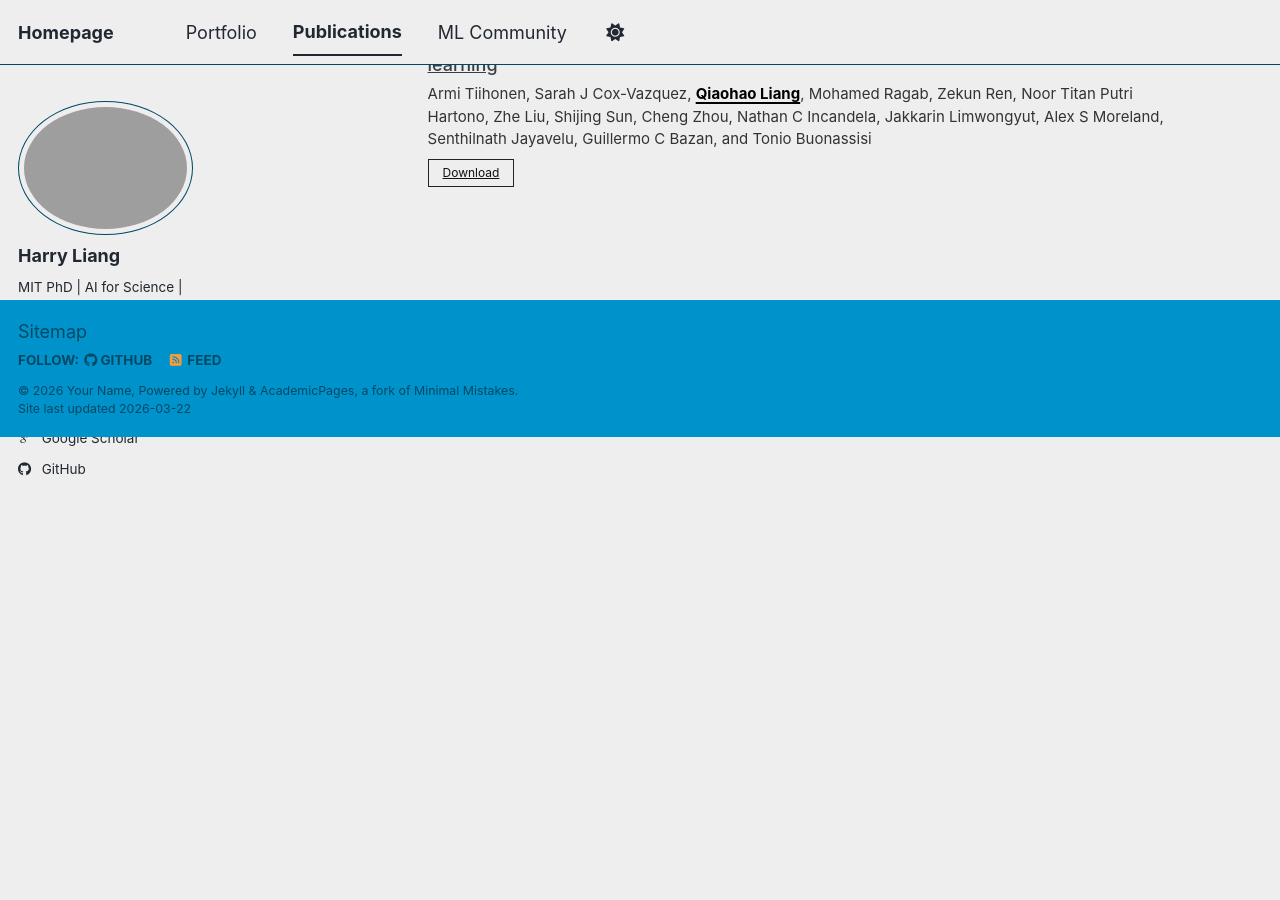
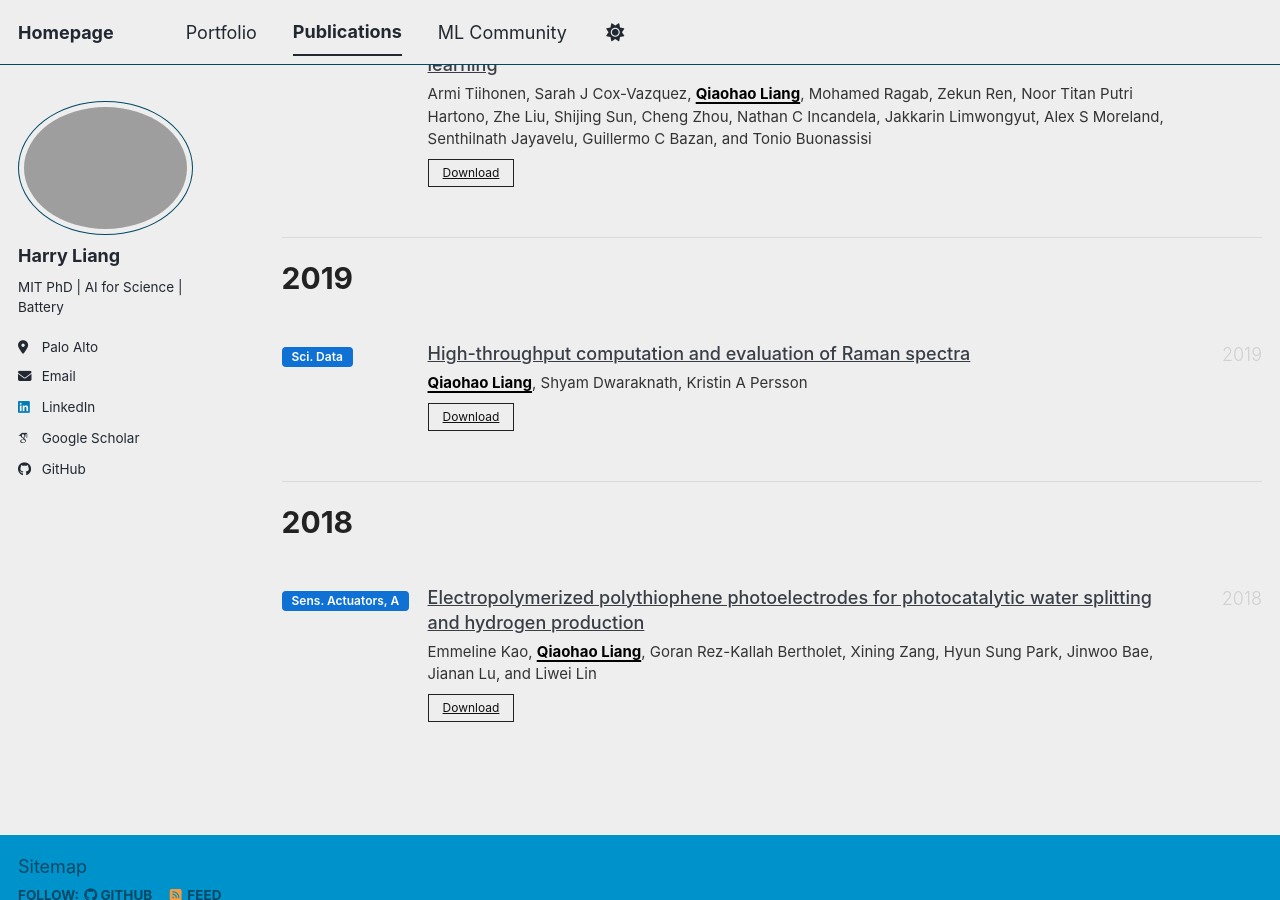
Before and after one commit to HarryQL/HarryQL.github.io, a Jekyll site: the page built from _pages/publications.html, in a window 1280 px wide and 900 px high, scrolled down 1802 px. Built offline with Jekyll 4.4.1, drawn with Linux system fonts in a browser that asks for light colours; some web fonts are replaced; a script bundle is joined from its source files by our own code; library files that are not in the unit come from our copies; before the commit the page ends 2239 px from its top, so only the background shows below that; some of the changed text lies outside the part shown.

Commit message:
Add files via upload

```diff
--- /dev/null
+++ b/_publications/2018-07-01-paper-title-number-10.md
@@ -0,0 +1,12 @@
+---
+title: "Electropolymerized polythiophene photoelectrodes for photocatalytic water splitting and hydrogen production"
+collection: publications
+category: manuscripts
+permalink: /publication/2018-07-01-paper-title-number-10
+date: 2018-07-01
+year: 2018
+venue: 'Sensors and Actuators A: Physical'
+paperurl: 'https://harryql.github.io/files/Exhibit13_Evidence.pdf'
+authors_html: "Emmeline Kao, <strong class='my-name'>Qiaohao Liang</strong>, Goran Rez-Kallah Bertholet, Xining Zang, Hyun Sung Park, Jinwoo Bae, Jianan Lu, and Liwei Lin"
+journal_short: 'Sens. Actuators, A'
+---
--- /dev/null
+++ b/_publications/2019-07-26-paper-title-number-9.md
@@ -0,0 +1,12 @@
+---
+title: "High-throughput computation and evaluation of Raman spectra"
+collection: publications
+category: manuscripts
+permalink: /publication/2019-07-26-paper-title-number-2
+date: 2019-07-26
+year: 2019
+venue: 'Scientific Data'
+paperurl: 'https://harryql.github.io/files/Exhibit11_Evidence.pdf'
+authors_html: "<strong class='my-name'>Qiaohao Liang</strong>, Shyam Dwaraknath, Kristin A Persson"
+journal_short: 'Sci. Data'
+---
```
Also changed, not shown: _publications/2023-09-20-paper-title-number-4.md (+1 -1 lines), _publications/2024-08-01-paper-title-number-2.md (+1 -1 lines).
